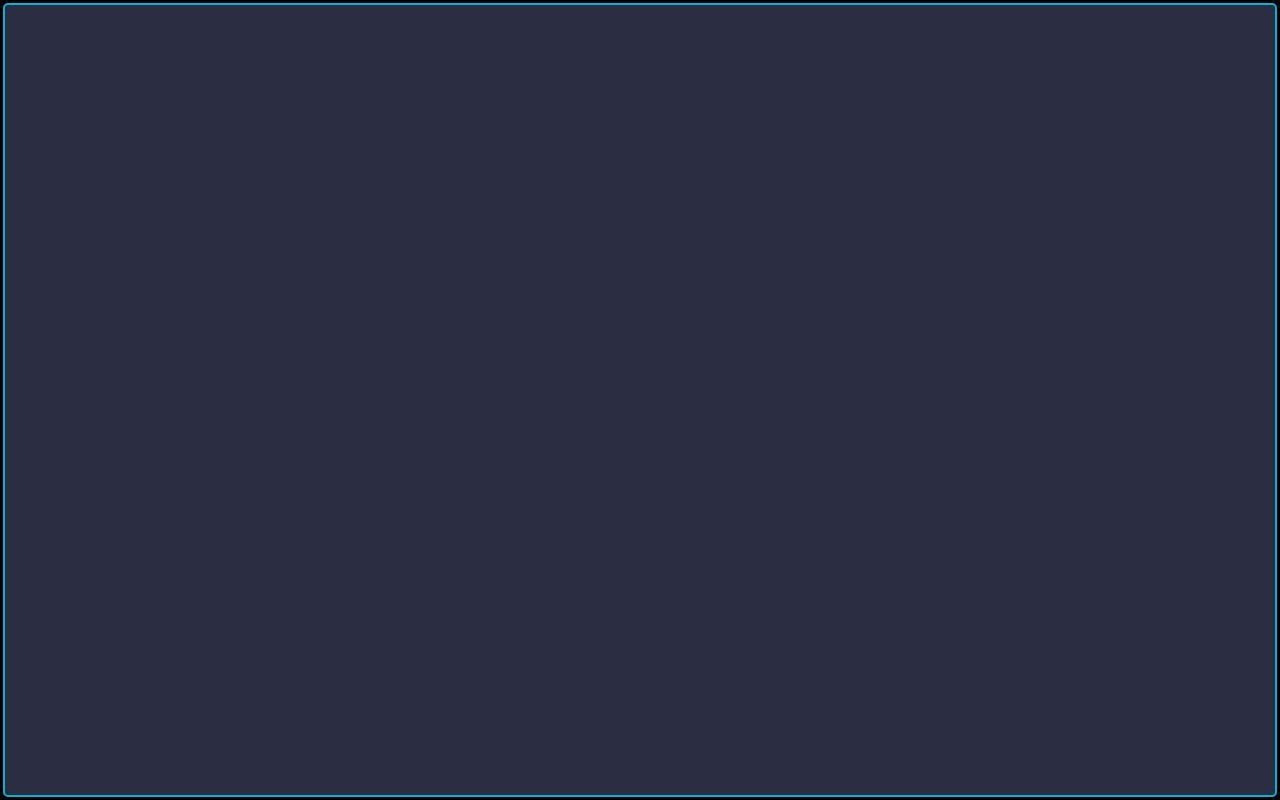
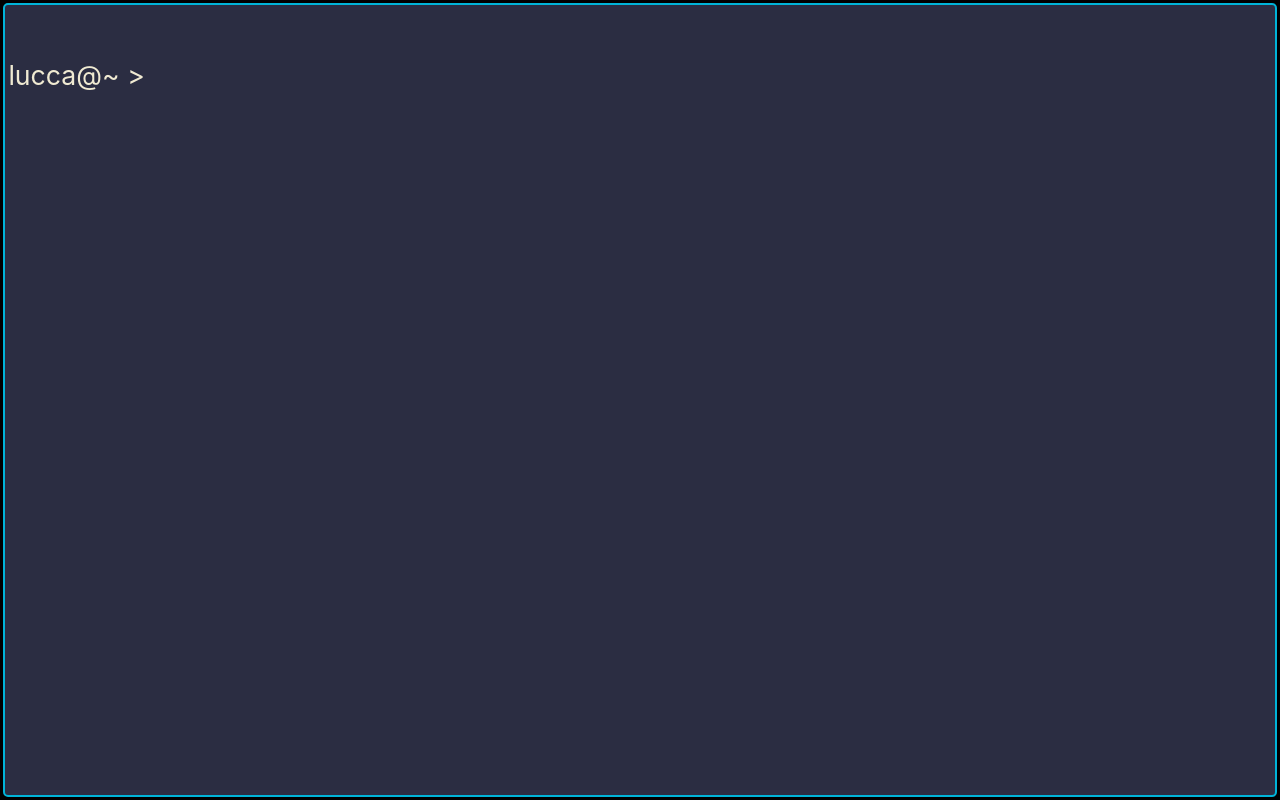
Before and after one commit to luccaugusto/promptfolio, a React (Create React App) app: page / in a window 1280 px wide. Built offline with nearby package versions, Linux system fonts and the light colour scheme.

Commit message:
create input component

```diff
--- /dev/null
+++ b/src/features/promptfolio/Input.tsx
@@ -0,0 +1,25 @@
+import React, { ChangeEventHandler, KeyboardEventHandler }  from 'react';
+import { useSelector } from 'react-redux';
+import { selectPS1 } from './promptfolioSlice';
+
+interface inputProps {
+	className: string,
+	value: string,
+	onChange: ChangeEventHandler,
+	onKeyDown: KeyboardEventHandler,
+}
+
+export function Input(props: inputProps) {
+	const PS1 = useSelector(selectPS1);
+
+	return (
+		<div className={props.className}>
+		<span>{PS1} </span>
+			<input
+				value={props.value}
+				onChange={props.onChange}
+				onKeyDown={props.onKeyDown}
+			/>
+		</div>
+	);
+}
--- a/src/features/promptfolio/Promptfolio.module.css
+++ b/src/features/promptfolio/Promptfolio.module.css
@@ -1,6 +1,9 @@
+.commandHistory {
+	overflow-y: scroll;
+	max-height: 90%;
+}
 .commandHistory li {
 	list-style-type: '> ';
-	text-align: left;
 }
 input, input:focus-visible {
 	outline: none;
@@ -13,10 +16,12 @@ input, input:focus-visible {
 }
 .commandLine {
 	position: absolute;
-	bottom: 0.2rem;
 	left: 0.2rem;
 	width: 100%;
+}
+.commandLine input {
 	font-size: 20pt;
+	width: 80%
 }
 .terminal {
 	margin: 0.2rem;
@@ -33,3 +38,7 @@ input, input:focus-visible {
 	color: #f0ead2;
 	background-color: #2b2d42;
 }
+.terminalColors input {
+	color: #f0ead2;
+	background-color: #2b2d42;
+}
--- a/src/features/promptfolio/Promptfolio.tsx
+++ b/src/features/promptfolio/Promptfolio.tsx
@@ -1,5 +1,5 @@
 //@ts-ignore
-import React, { useState } from 'react';
+import React, { ChangeEvent, useState } from 'react';
 
 import { useAppDispatch } from '../../app/hooks';
 import {
@@ -11,6 +11,7 @@ import {
 } from './promptfolioSlice';
 import styles from './Promptfolio.module.css';
 import { useSelector } from 'react-redux';
+import { Input } from './Input';
 
 export function Promptfolio() {
 	const dispatch = useAppDispatch();
@@ -29,6 +30,9 @@ export function Promptfolio() {
 
 	const keyPressMap = new Map();
 	keyPressMap.set('Enter', function Enter() {
+		if (commandLine === "") {
+			return;
+		}
 		fireCommand();
 		setCommandLine("");
 		setCurrentCommandCount(totalCommandCount);
@@ -48,8 +52,8 @@ export function Promptfolio() {
 		}
 	});
 
-	const handleKeyPress = (key: string) => {
-		const keyFunction = keyPressMap.get(key);
+	const handleKeyPress = (e: React.KeyboardEvent) => {
+		const keyFunction = keyPressMap.get(e.key);
 		if (keyFunction) keyFunction();
 	}
 
@@ -68,11 +72,11 @@ export function Promptfolio() {
 				))
 			}
 			</ul>
-			<input
+			<Input
 				className={`${styles.terminalColors} ${styles.commandLine}`}
 				value={commandLine}
-				onChange={e => setCommandLine(e.target.value)}
-				onKeyDown={e => handleKeyPress(e.key)}
+				onChange={(e: React.ChangeEvent<HTMLInputElement>) => setCommandLine(e.target.value)}
+				onKeyDown={handleKeyPress}
 			/>
 		</div>
 	);
--- a/src/features/promptfolio/promptfolioSlice.ts
+++ b/src/features/promptfolio/promptfolioSlice.ts
@@ -4,13 +4,15 @@ import {RootState} from '../../app/store';
 export interface PromptfolioState {
   commandHistory: string[],
   outputHistory: string[],
-  commandCount: number
+  commandCount: number,
+  PS1: string,
 }
 
 const initialState: PromptfolioState = {
   commandHistory: [],
   outputHistory: [],
-  commandCount: 0
+  commandCount: 0,
+  PS1: 'lucca@~ >',
 };
 
 export const promptfolioSlice = createSlice({
@@ -37,5 +39,6 @@ export const { pushCommand, pushOutput, clearOutput } = promptfolioSlice.actions
 export const selectCommandCount = (state: RootState) => state.promptfolio.commandCount;
 export const selectCommandHistory = (state: RootState) => state.promptfolio.commandHistory;
 export const selectOutput = (state: RootState) => state.promptfolio.outputHistory;
+export const selectPS1 = (state: RootState) => state.promptfolio.PS1;
 
 export default promptfolioSlice.reducer;
```
